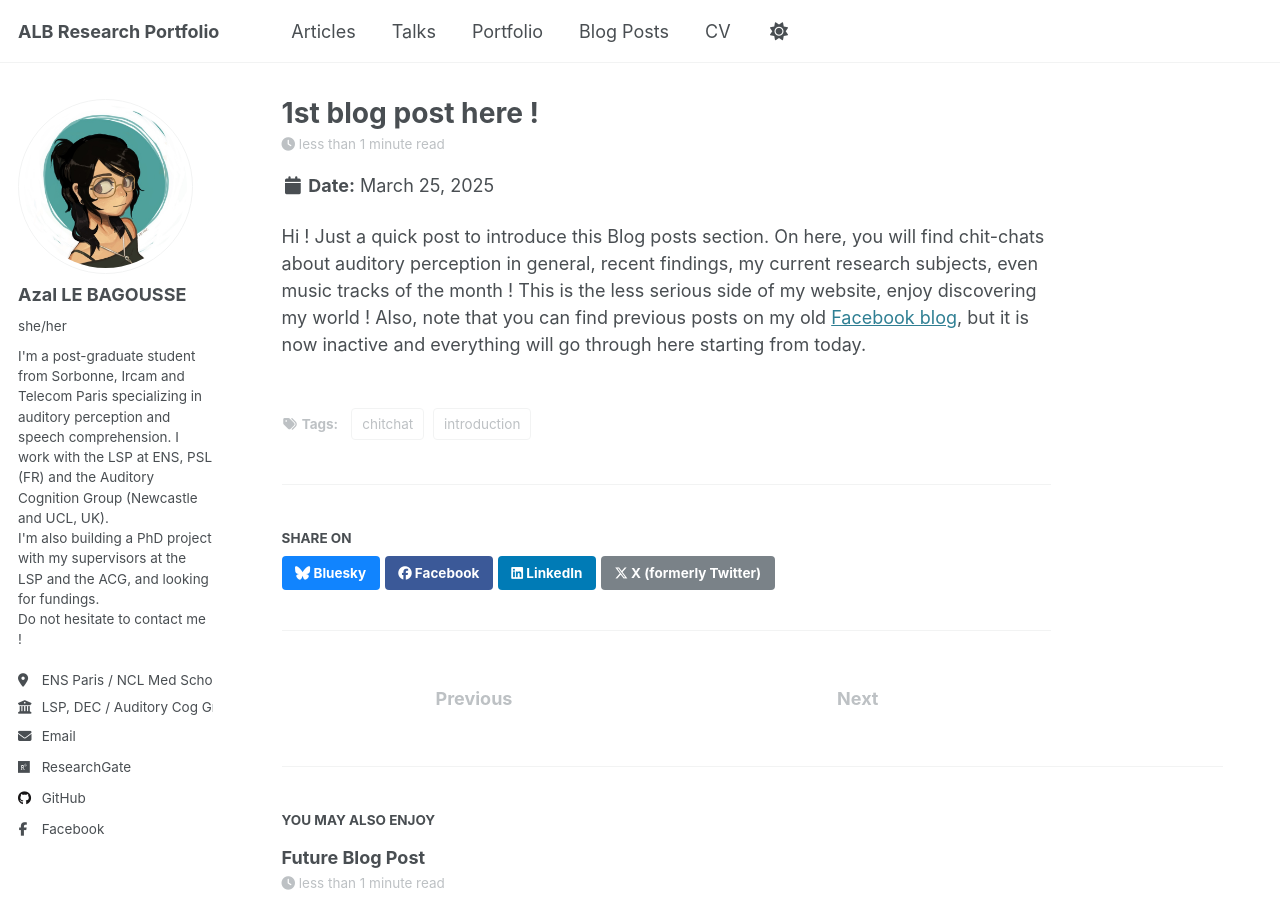
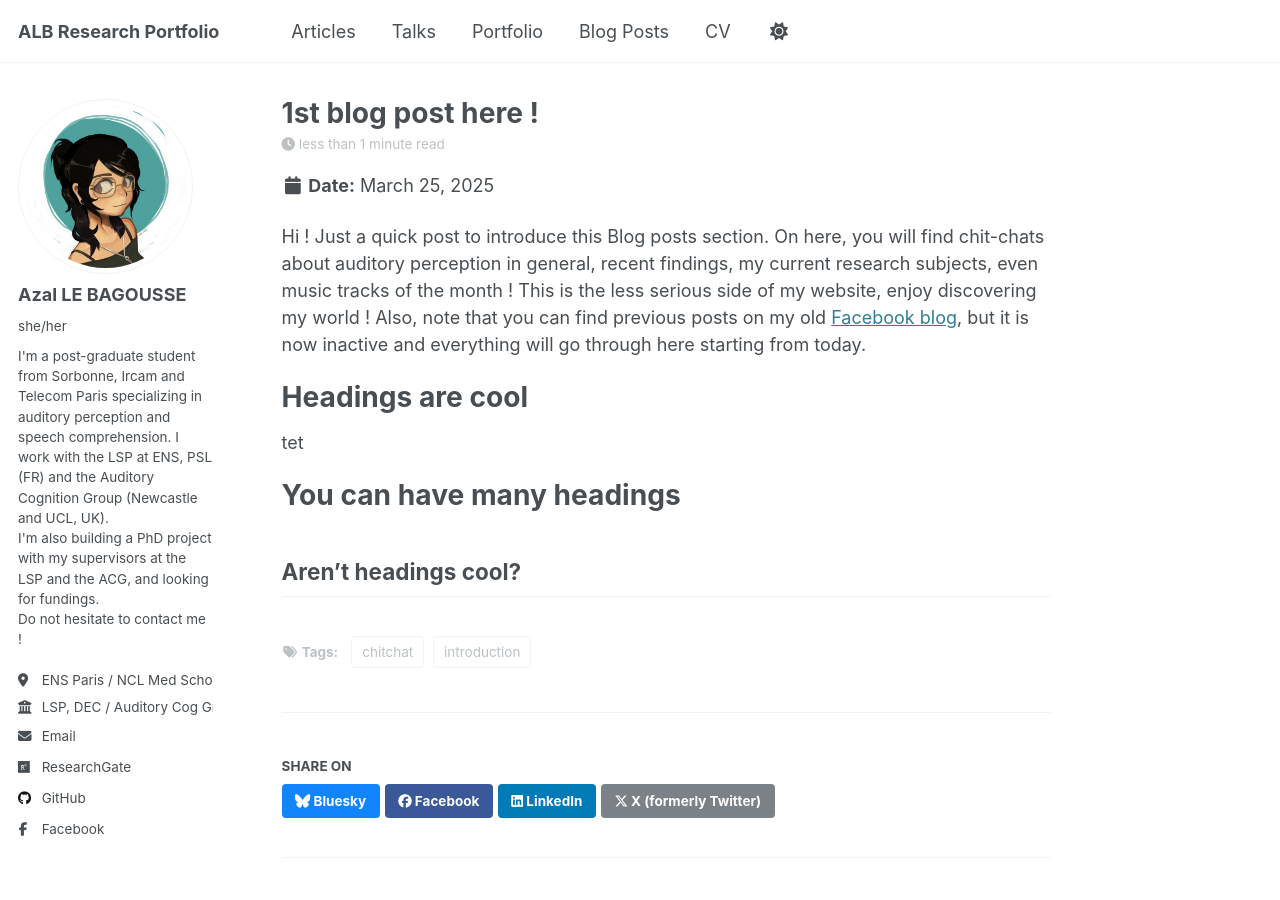
Before and after one commit to azallb/azallb.github.io, a Jekyll site: the page built from _posts/2012-08-14-blog-post-1.md, in a window 1280 px wide and 900 px high. Built offline with Jekyll 4.4.1, drawn with Linux system fonts in a browser that asks for light colours.

Commit message:
blog test

```diff
--- a/_posts/2012-08-14-blog-post-1.md
+++ b/_posts/2012-08-14-blog-post-1.md
@@ -10,11 +10,12 @@ tags:
 Hi ! Just a quick post to introduce this Blog posts section. On here, you will find chit-chats about auditory perception in general, recent findings, my current research subjects, even music tracks of the month ! This is the less serious side of my website, enjoy discovering my world !
 Also, note that you can find previous posts on my old [Facebook blog](https://www.facebook.com/melomanelibre/), but it is now inactive and everything will go through here starting from today.
 
-<!-- Headings are cool
+Headings are cool
 ======
+tet
 
 You can have many headings
 ======
 
 Aren't headings cool?
------- -->
+------
```
